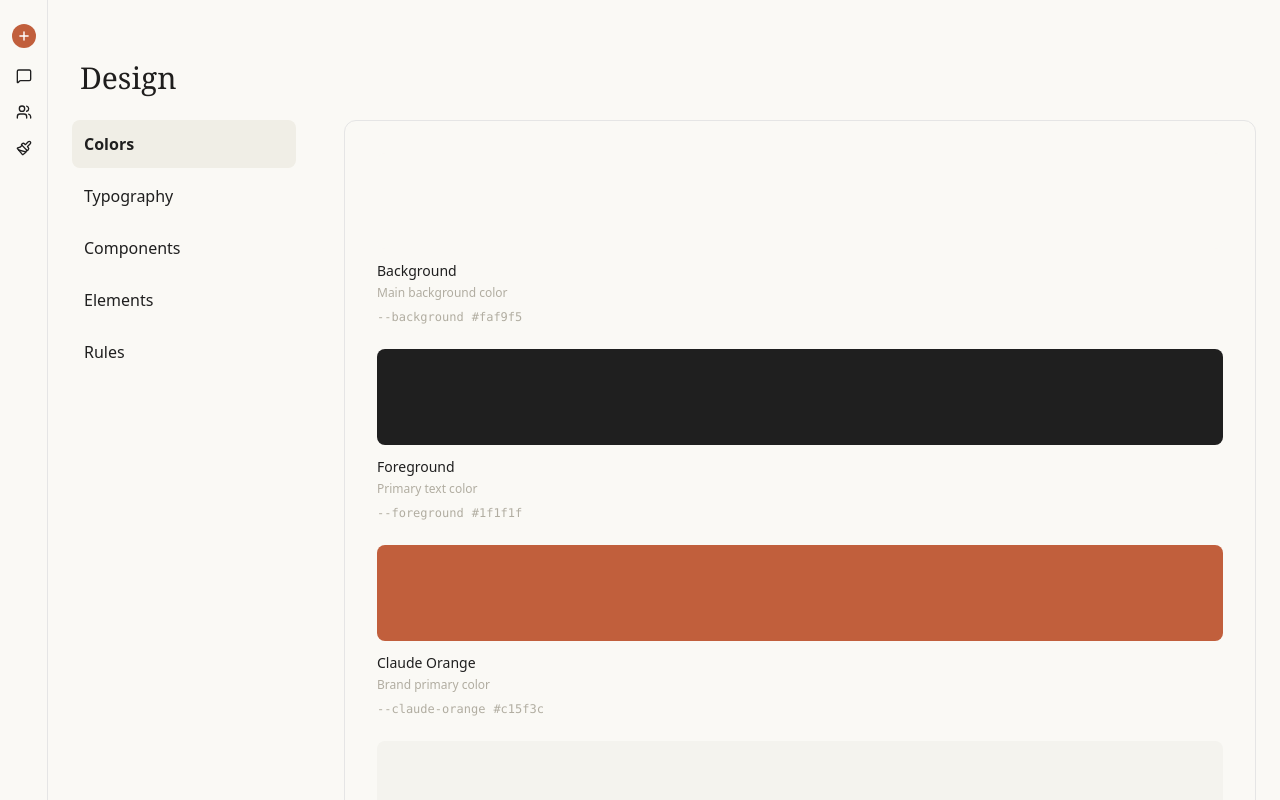
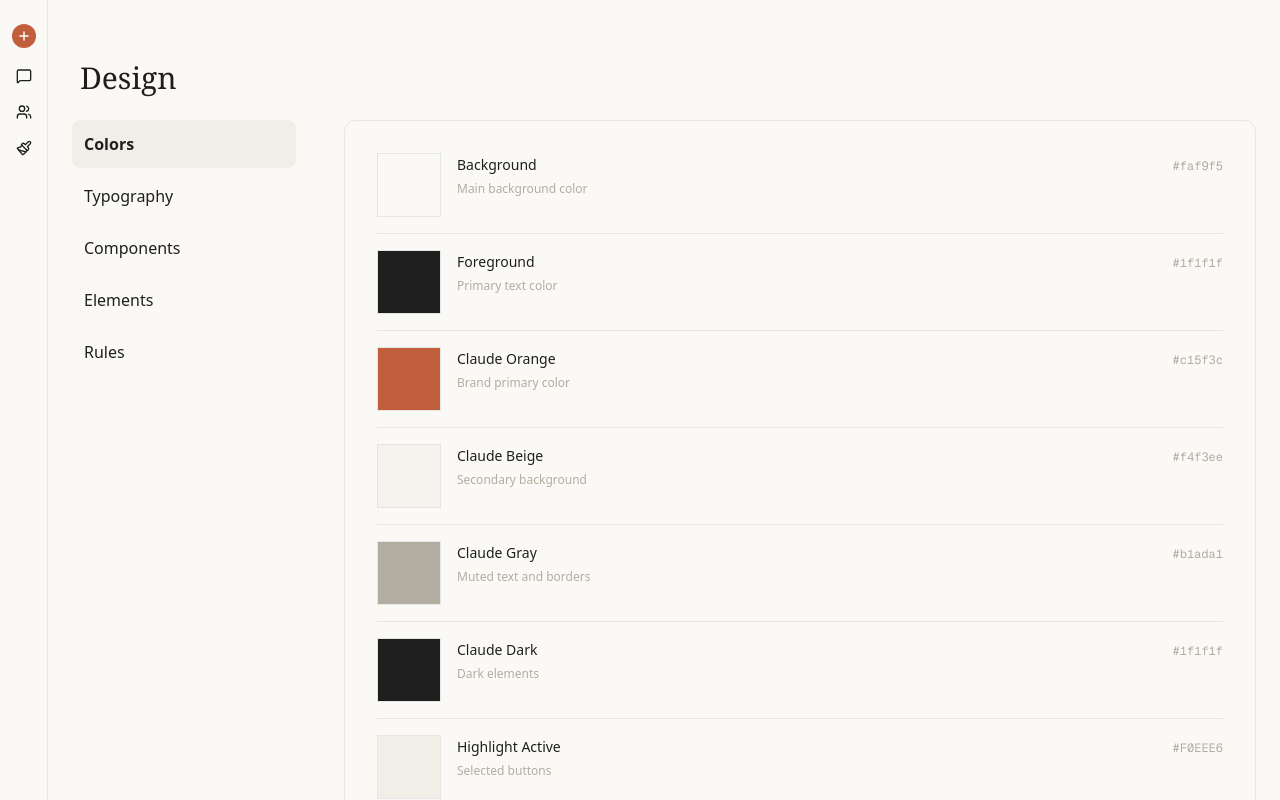
Before and after one commit to SwanHub/claudeiscoding, a Next.js app: page /design/colors in a window 1280 px wide. Shown: the top 800 px of the page. Built offline with nearby package versions, Linux system fonts and the light colour scheme.

Commit message:
color page looks good

```diff
--- a/src/app/design/colors/page.tsx
+++ b/src/app/design/colors/page.tsx
@@ -1,30 +1,50 @@
 import { COLORS } from "@/app/colors";
 import LightArea from "@/containers/LightArea";
+import { Color } from "@/types";
+
+const ColorSwatch = ({
+  color,
+  showBorder = true,
+}: {
+  color: Color;
+  showBorder?: boolean;
+}) => {
+  return (
+    <div
+      className={`flex gap-4 items-start ${
+        showBorder ? "border-b border-border pb-4" : ""
+      }`}
+    >
+      <div
+        className="w-16 h-16 flex-shrink-0 border-border border"
+        style={{ backgroundColor: color.value }}
+      />
+
+      <div className="flex-1 pt-0.5">
+        <div className="flex justify-between items-baseline mb-1">
+          <h3 className="text-sm font-normal text-foreground">{color.name}</h3>
+          <code className="text-xs font-mono text-claude-gray">
+            {color.value}
+          </code>
+        </div>
+        <p className="text-xs text-claude-gray leading-relaxed">
+          {color.description}
+        </p>
+      </div>
+    </div>
+  );
+};
 
 const ColorsPage = () => {
   return (
     <LightArea>
-      <div className="flex flex-col gap-6">
-        {COLORS.map((color) => (
-          <div key={color.variable} className="overflow-hidden">
-            <div
-              className="h-24 w-full rounded-lg mb-3"
-              style={{ backgroundColor: color.value }}
-            />
-
-            <div>
-              <h3 className="font-medium text-foreground mb-1 text-sm">
-                {color.name}
-              </h3>
-              <p className="text-xs text-claude-gray mb-2">
-                {color.description}
-              </p>
-              <div className="flex gap-2 text-xs text-claude-gray">
-                <code>{color.variable}</code>
-                <code>{color.value}</code>
-              </div>
-            </div>
-          </div>
+      <div className="flex flex-col gap-4">
+        {COLORS.map((color, index) => (
+          <ColorSwatch
+            key={color.variable}
+            color={color}
+            showBorder={index !== COLORS.length - 1}
+          />
         ))}
       </div>
     </LightArea>
```
Also changed, not shown: src/types.ts (+7 -0 lines).
